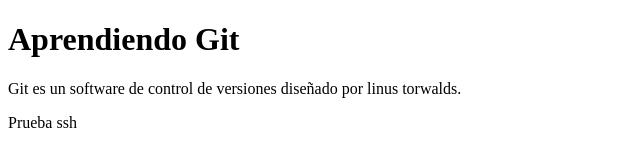
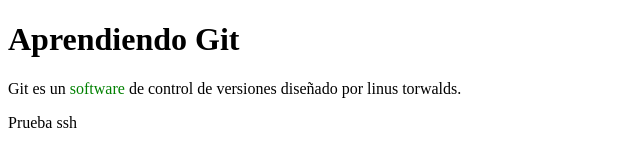
Before and after one commit to MartuSposaro/PWFE-M1-14, a plain HTML site: page index.html in a window 1280 px wide. Shown: the full height of the page, 0-640 px from the left. Drawn offline with Linux system fonts and the light colour scheme.

Commit message:
Primeros pasos con HTML y CSS

```diff
--- a/index.html
+++ b/index.html
@@ -6,7 +6,7 @@
 </head>
 <body>
 	<h1>Aprendiendo Git</h1>
-	<p>Git es un software de control de versiones diseñado por linus torwalds.</p>
+	<p>Git es un <strong style="font-weight:normal;color:green">software</strong> de control de versiones diseñado por linus torwalds.</p>
 	<p>Prueba ssh</p>
 </body>
 </html>
```
